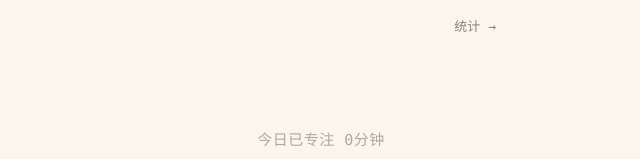
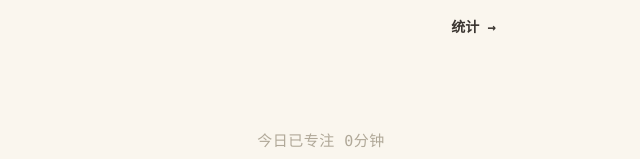
Before and after one commit to bettercallx/Blank, a React (Vite) app: page / in a window 1280 px wide. Shown: the top 159 px of the page, without its empty margins (319-959 px from the left). Built offline with nearby package versions, Linux system fonts and the light colour scheme.

Commit message:
fix bugs

```diff
--- a/src/App.jsx
+++ b/src/App.jsx
@@ -170,7 +170,7 @@ export default function App() {
     <div style={W.wrap}>
       <div style={W.top}>
         <span></span>
-        <button onClick={()=>setScreen("stats")} style={{background:"none",border:"none",fontSize:13,color:"#8a8078",cursor:"pointer",fontFamily:F}}>统计 →</button>
+        <button onClick={()=>setScreen("stats")} style={{background:"none",border:"none",fontSize:14,color:"#3a3530",fontWeight:600,cursor:"pointer",fontFamily:F}}>统计 →</button>
       </div>
 
 
--- a/src/screens/Stats.jsx
+++ b/src/screens/Stats.jsx
@@ -127,13 +127,13 @@ export default function Stats({ records, tags, setTags, importRecords, userName,
               <div style={W.val}>{todayMin>=60?<>{Math.floor(todayMin/60)}<span style={W.unit}>小时</span>{todayMin%60>0&&<>{todayMin%60}<span style={W.unit}>分钟</span></>}</>:<>{todayMin}<span style={W.unit}>分钟</span></>}</div>
               <div style={{fontSize:12,color:"#8a8078",marginTop:4}}>{todayRecs.length} 次专注</div>
             </div>
-            <button onClick={()=>{setShowSettings(true);setSettingsName(userName);}}
-              style={{background:"none",border:"none",cursor:"pointer",padding:4,display:"flex",flexDirection:"column",alignItems:"center",gap:3}}>
+            <button onClick={()=>{ if(demo) return; setShowSettings(true); setSettingsName(userName); }}
+              style={{background:"none",border:"none",cursor:demo?"default":"pointer",padding:4,display:"flex",flexDirection:"column",alignItems:"center",gap:3}}>
               <svg width={48} height={48} viewBox="0 0 48 48" style={{imageRendering:"pixelated"}}>
                 {treePixels(userAvatar, 3, 3)}
               </svg>
               <span style={{fontSize:12,color:"#8a8078",fontFamily:F}}>{userName||"guest"}</span>
-              <span style={{fontSize:9,color:"#c4baa8",fontFamily:F}}>setting</span>
+              {!demo && <span style={{fontSize:9,color:"#c4baa8",fontFamily:F}}>setting</span>}
             </button>
           </div>
         </div>
```
